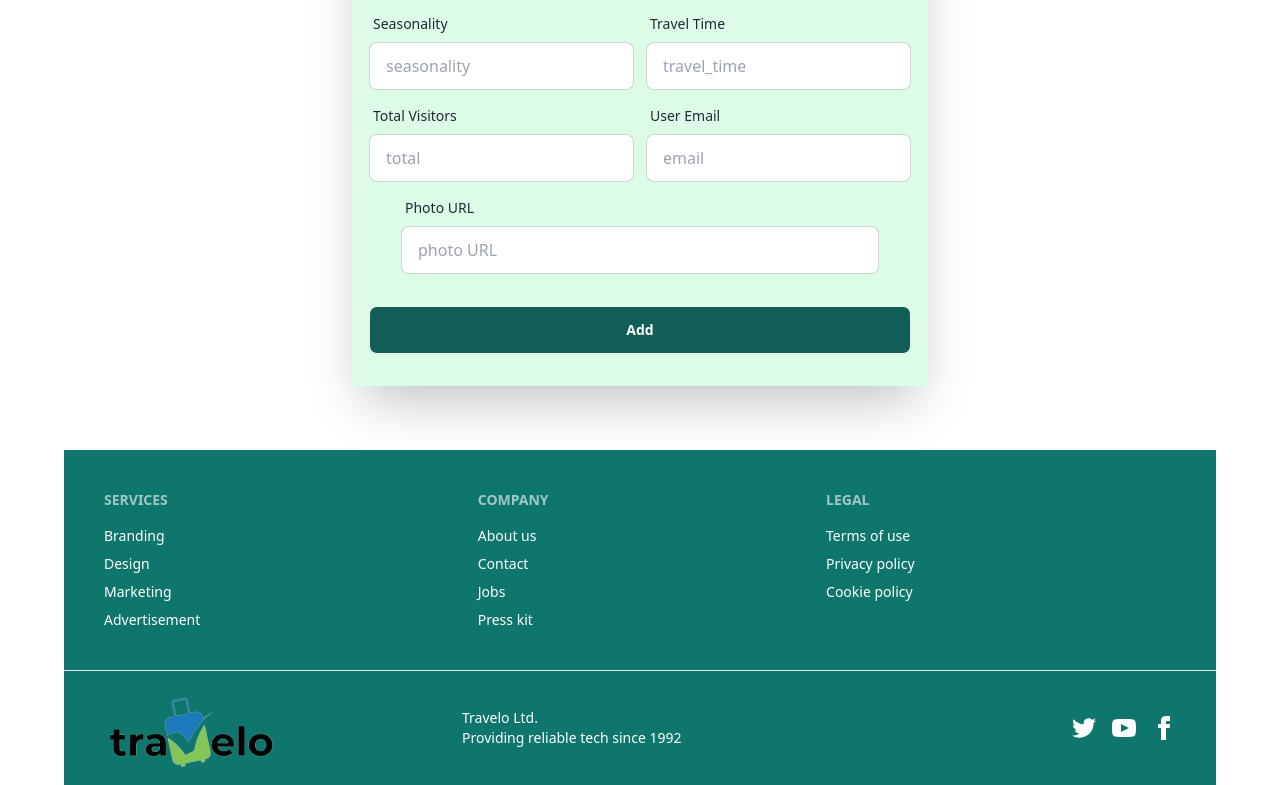
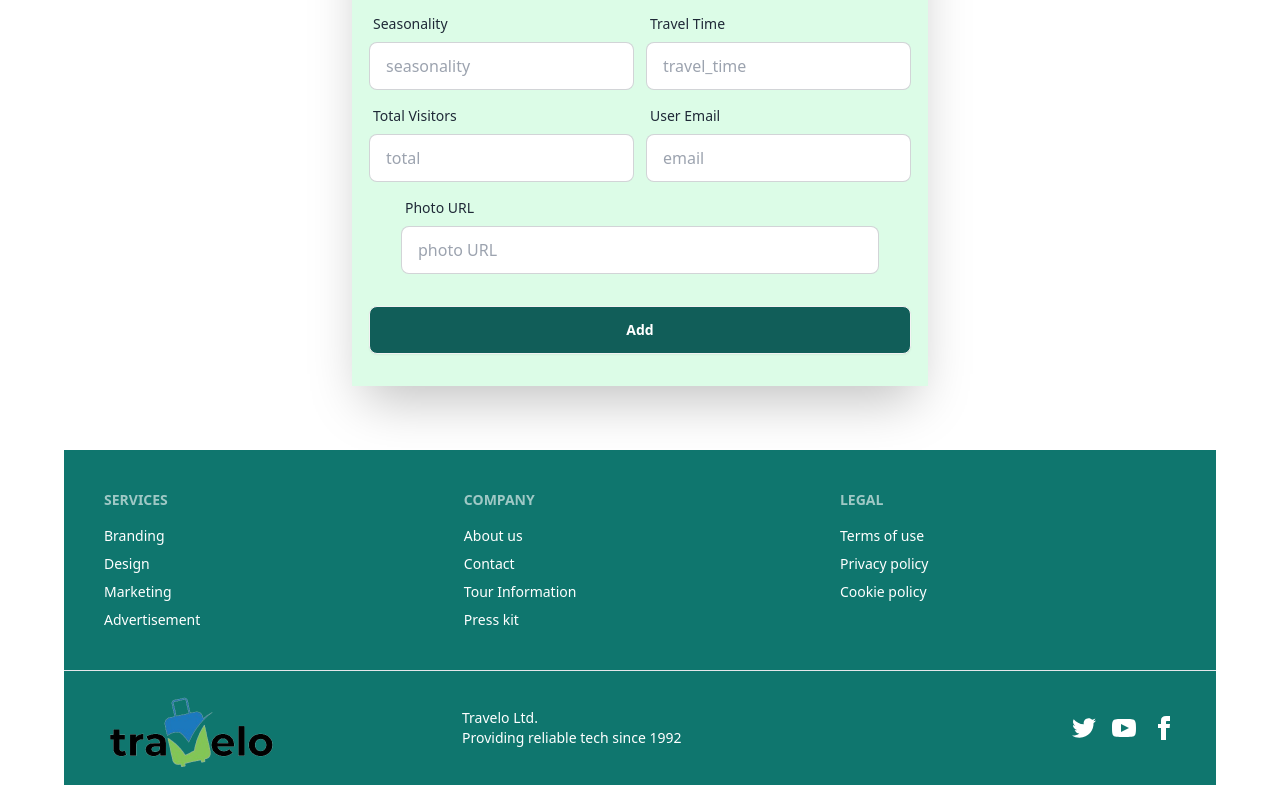
Before and after one commit to tahmidajakia/tourism-management-client, a React (Vite) app: page /addtouristspot in a window 1280 px wide. Shown: the part 492-1277 px from the top of the page. Built offline with nearby package versions, Linux system fonts and the light colour scheme; no server answers.

Commit message:
created fotter section

```diff
--- a/src/components/Footer/Footer.jsx
+++ b/src/components/Footer/Footer.jsx
@@ -17,7 +17,7 @@
     <h6 className="footer-title">Company</h6>
     <a className="link link-hover">About us</a>
     <a className="link link-hover">Contact</a>
-    <a className="link link-hover">Jobs</a>
+    <a className="link link-hover">Tour Information</a>
     <a className="link link-hover">Press kit</a>
   </nav>
   <nav>
```
